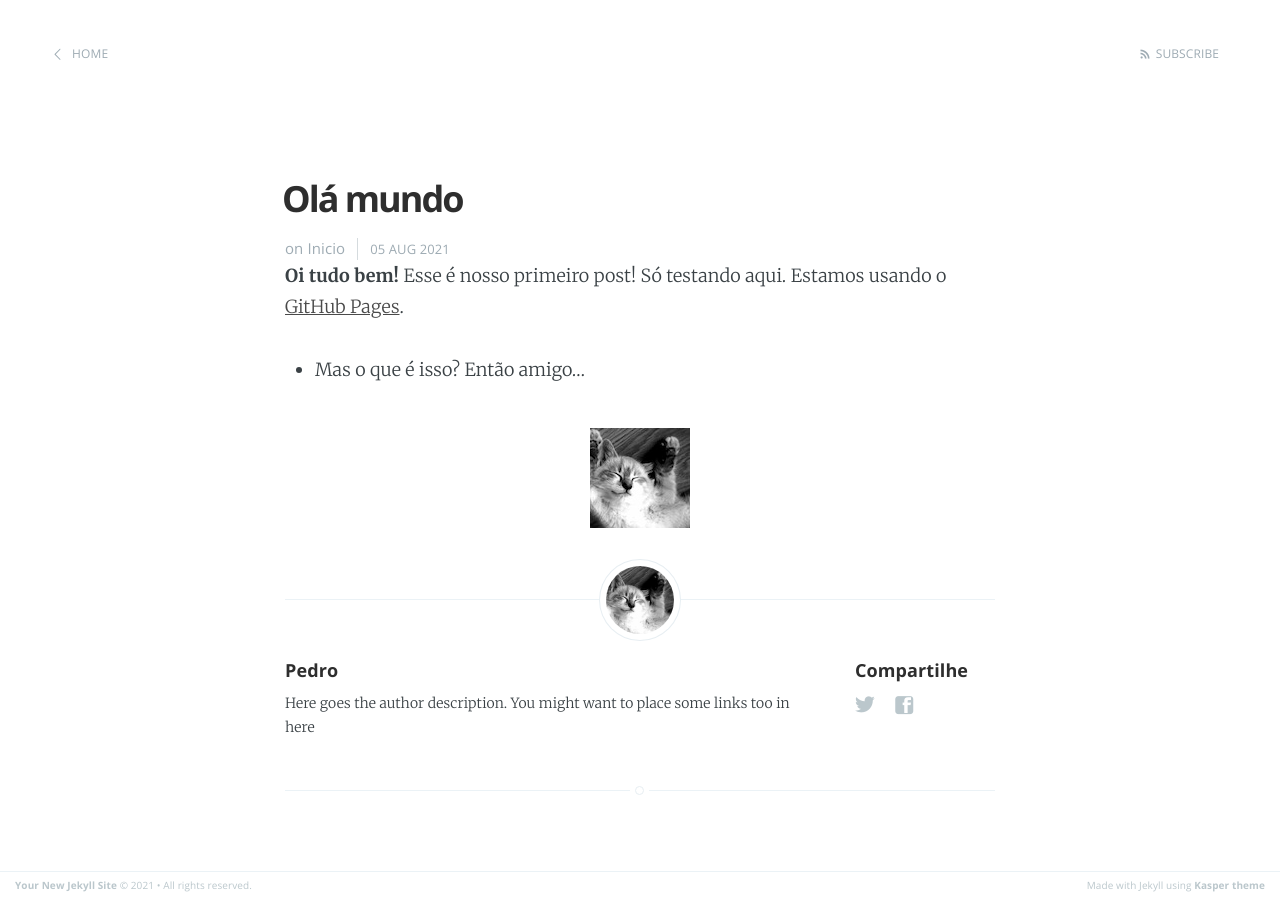
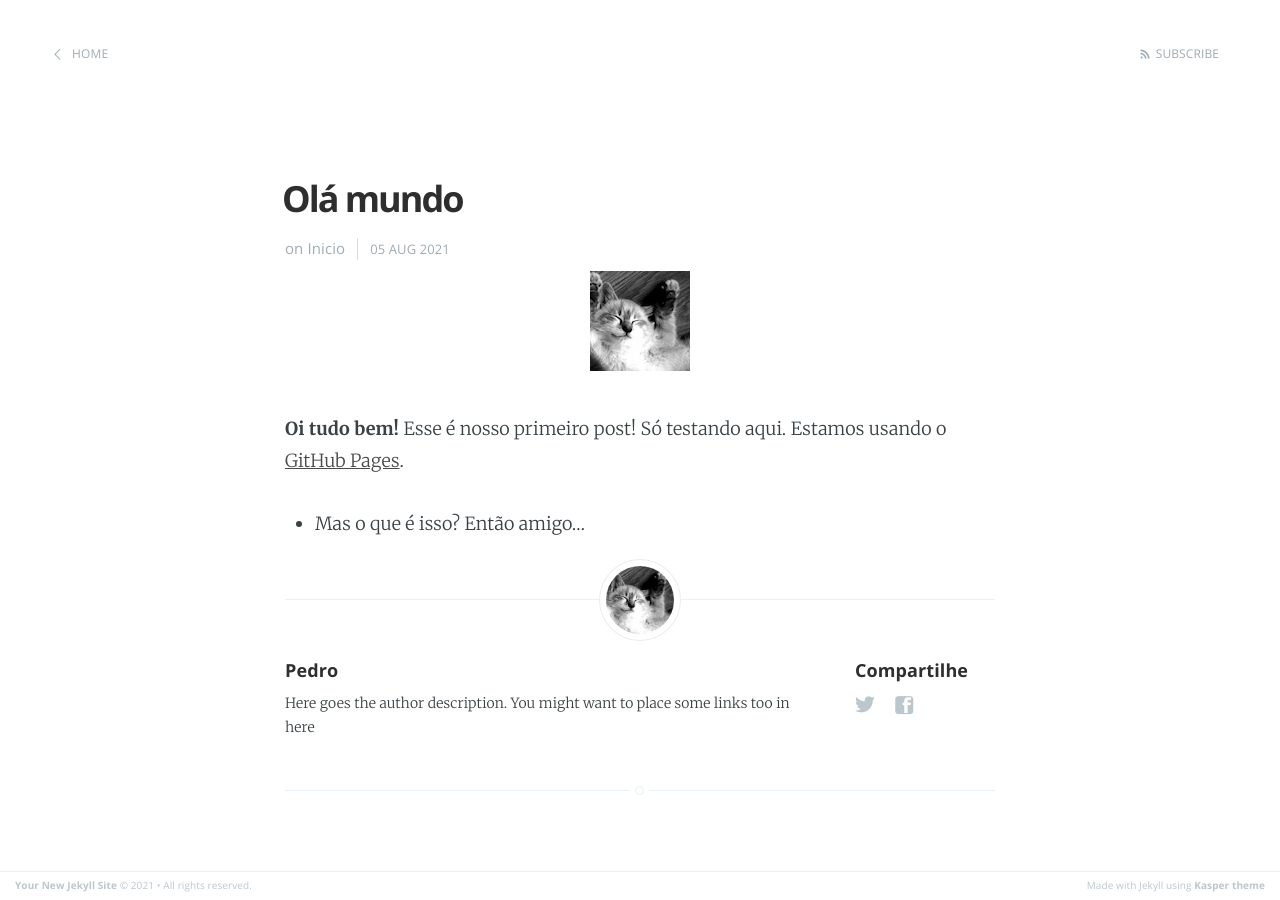
Before and after one commit to pehescamander/pehescamander.github.io, a Jekyll site: the page built from _posts/2021-08-05-ola-mundo.md, in a window 1280 px wide. Built offline with Jekyll 4.4.1, drawn with Linux system fonts in a browser that asks for light colours.

Commit message:
Update 2021-08-05-ola-mundo.md

```diff
--- a/_posts/2021-08-05-ola-mundo.md
+++ b/_posts/2021-08-05-ola-mundo.md
@@ -5,11 +5,11 @@ date:   2021-08-05 21:50:00
 categories: Inicio
 ---
 
+<img src="/assets/images/profile.png">
+
 **Oi tudo bem!**
 Esse é nosso primeiro post!
 Só testando aqui. Estamos usando o [GitHub Pages](https://pages.github.com/).
 
 * Mas o que é isso?
 Então amigo...
-
-<img src="/assets/images/profile.png">
```
